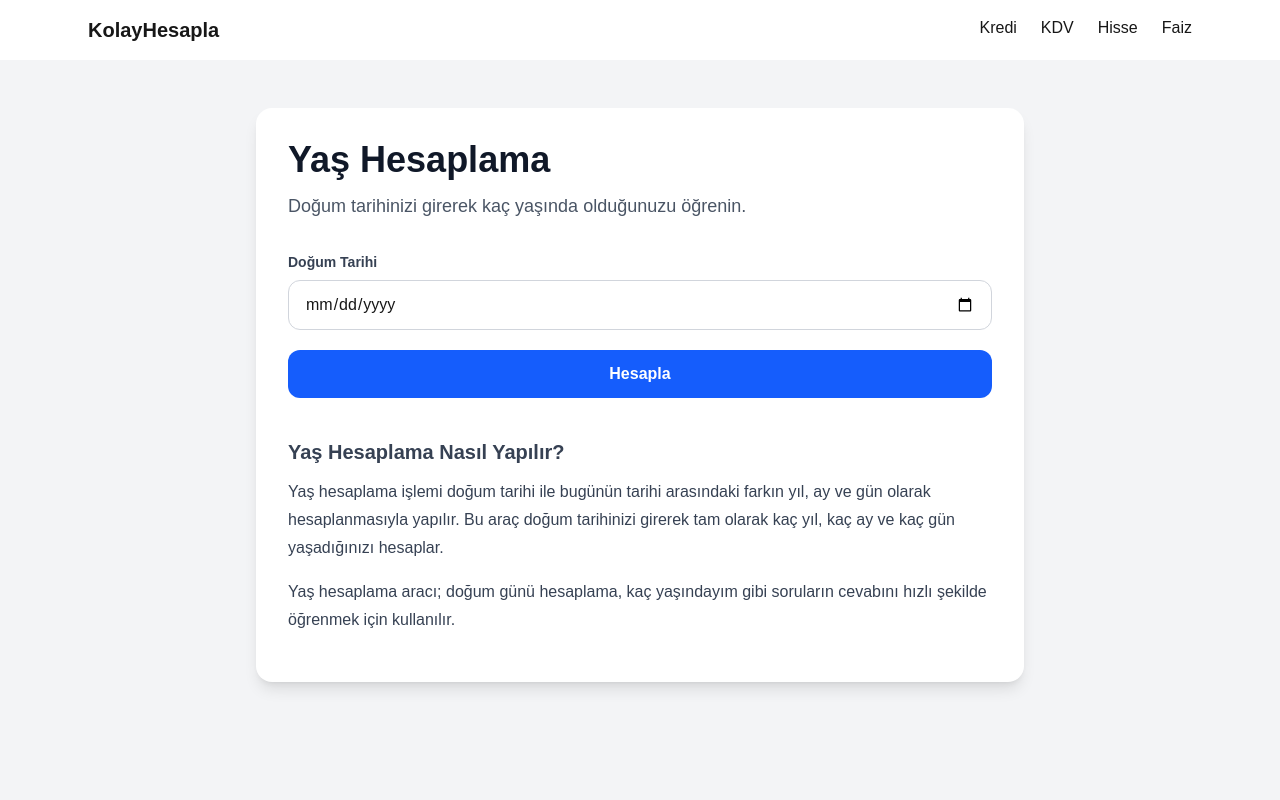
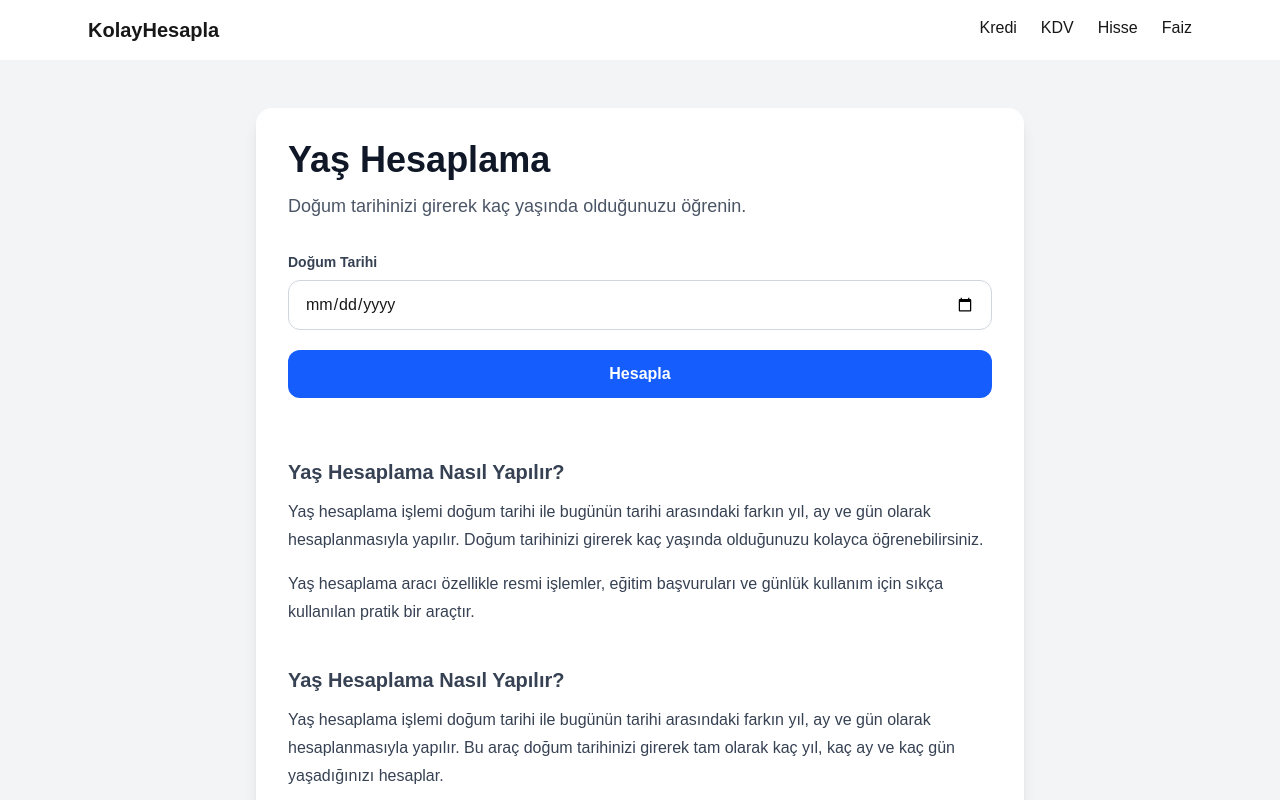
Before and after one commit to erkanckr455/kolayhesapla, a Next.js app: page /yas-hesaplama in a window 1280 px wide. Shown: the top 800 px of the page. Built offline with nearby package versions, Linux system fonts and the light colour scheme.

Commit message:
Yas hesaplama seo metni eklendi

```diff
--- a/app/yas-hesaplama/page.tsx
+++ b/app/yas-hesaplama/page.tsx
@@ -65,6 +65,24 @@ export default function YasHesaplama() {
             Yaşınız: {sonuc}
           </div>
         )}
+        <div className="mt-10 text-gray-700 leading-7">
+
+<h2 className="text-xl font-semibold mb-3">
+Yaş Hesaplama Nasıl Yapılır?
+</h2>
+
+<p className="mb-4">
+Yaş hesaplama işlemi doğum tarihi ile bugünün tarihi arasındaki farkın
+yıl, ay ve gün olarak hesaplanmasıyla yapılır. Doğum tarihinizi girerek
+kaç yaşında olduğunuzu kolayca öğrenebilirsiniz.
+</p>
+
+<p className="mb-4">
+Yaş hesaplama aracı özellikle resmi işlemler, eğitim başvuruları ve
+günlük kullanım için sıkça kullanılan pratik bir araçtır.
+</p>
+
+</div>
 
       </div>
 
```
